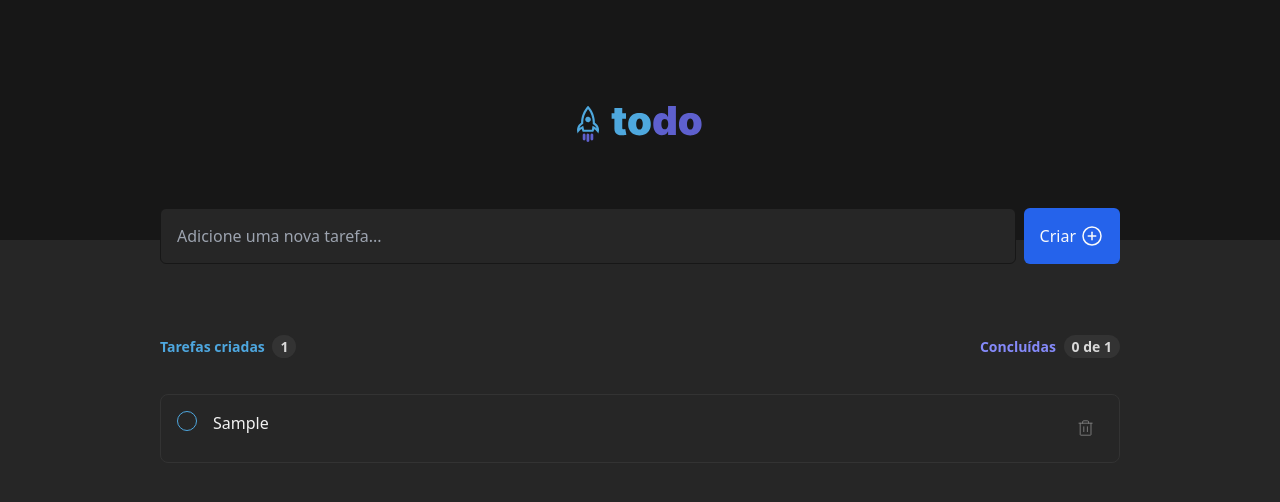
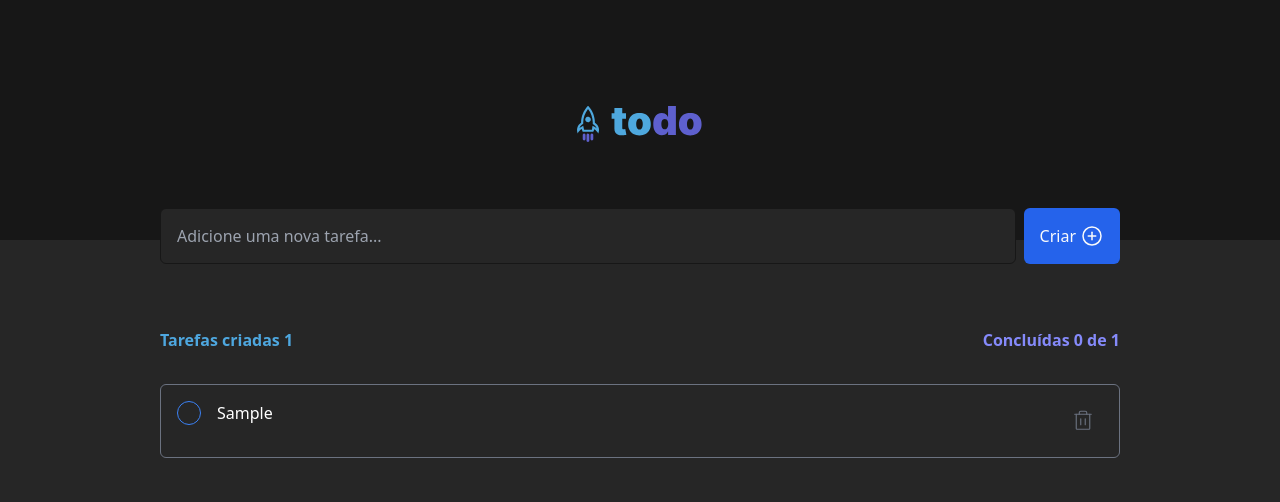
Before and after one commit to manoel-lopes/todo-list-app, a React app: page / in a window 1280 px wide. Both pictures are taken after typing "Sample" into the empty fields and a click on the button "Criar". Shown: the top 502 px of the page. Built offline with nearby package versions, Linux system fonts and the light colour scheme; the HTML template or start-up script is replaced by a standard one.

Commit message:
refact: code

```diff
--- a/src/components/TaskList/index.tsx
+++ b/src/components/TaskList/index.tsx
@@ -3,7 +3,7 @@ import { Check, ClipboardText, Trash } from 'phosphor-react'
 
 import { Task, UpdateTaskListFn } from '../TaskSubmitForm'
 
-import styles from './styles.module.scss'
+import styles from './styles.module.css'
 
 type TaskSubmitFormProps = {
   tasks: Task[]
@@ -55,7 +55,10 @@ export function TaskList({ tasks, setTasks }: TaskSubmitFormProps) {
                   task.isComplete ? styles.btnComplete : styles.btnIncomplete
                 }
               >
-                <Check weight="bold" />
+                <Check
+                  className={`${!task.isComplete && 'opacity-0'}`}
+                  weight="bold"
+                />
               </button>
               <span
                 className={
@@ -66,16 +69,16 @@ export function TaskList({ tasks, setTasks }: TaskSubmitFormProps) {
               </span>
               <button
                 onClick={() => handleTaskDelete(task.id)}
-                className={styles.btnDelete}
+                className={styles.deleteTaskButton}
               >
-                <Trash weight="light" />
+                <Trash className="text-2xl" weight="light" />
               </button>
             </li>
           ))}
         </ul>
       ) : (
-        <div className={styles.emptyList}>
-          <ClipboardText weight="light" />
+        <div className={styles.emptyTaskList}>
+          <ClipboardText className="text-6xl opacity-50" weight="light" />
           <p>
             <strong>Você ainda não tem tarefas cadastradas</strong> <br />
             Crie tarefas e organize seus itens a fazer
--- a/src/components/TaskList/styles.module.css
+++ b/src/components/TaskList/styles.module.css
@@ -1,15 +1,45 @@
+.task {
+  @apply flex justify-between items-start gap-4 p-4 border border-solid border-gray-500 bg-neutral-800 rounded-md ;
+}
+
 .taskCounter {
-  @apply text-gray-300 px-1 py-0.5 ml-1 rounded-full bg-gray-800;
+  @apply text-gray-50 px-1 py-0.5 ml-1 rounded-full bg-zinc-700;
 }
 
 .stats {
-  @apply flex justify-between py-16 px-0 sm:py-24 sm:px-6 lg:px-8 text-sm font-semibold;
+  @apply flex justify-between pt-12 pb-4 px-0 font-semibold;
 }
 
 .stats p:first-child {
   color: hsl(203, 69%, 59%);
 }
 
-.stats p:first-child {
+.stats p:last-child {
   color: hsl(237, 92%, 75%);
 }
+
+.emptyTaskList {
+  @apply flex flex-col items-center pt-16 gap-4 text-gray-500;
+}
+
+.deleteTaskButton {
+  @apply flex justify-center p-2 text-lg text-gray-500 border-none transition duration-150 ease-in-out bg-transparent focus:outline-none hover:text-red-600 hover:bg-neutral-700 rounded-lg;
+}
+
+.taskComplete,
+.taskIncomplete {
+  @apply flex justify-start w-full text-white transition-colors duration-500 ease-out;
+}
+
+.taskComplete {
+  @apply text-gray-500 line-through;
+}
+
+.btnComplete,
+.btnIncomplete {
+  @apply flex justify-center p-1 text-sm border border-solid border-blue-500 rounded-full transition duration-150 ease-in-out;
+}
+
+.btnComplete {
+  @apply text-gray-50 bg-violet-600 border border-solid border-violet-600;
+}
--- a/src/components/TaskList/styles.module.scss
+++ /dev/null
@@ -1,119 +0,0 @@
-.stats {
-  display: flex;
-  justify-content: space-between;
-  padding: 4em 0 1.5em 0;
-  font-size: 87.5%;
-  font-weight: 700;
-
-  span {
-    color: hsl(0, 0%, 85%);
-    padding: 0.125rem 0.5rem;
-    margin-left: 0.25rem;
-    border-radius: 9999px;
-    background-color: hsl(0, 0%, 20%);
-  }
-
-  p:first-child {
-    color: hsl(203, 69%, 59%);
-  }
-
-  p:last-child {
-    color: hsl(237, 92%, 75%);
-  }
-}
-
-.task {
-  display: flex;
-  justify-content: space-between;
-  align-items: flex-start;
-  gap: 1rem;
-  padding: 1rem;
-  border: 1px solid hsl(0, 0%, 20%);
-  border-radius: 0.5rem;
-  background-color: hsl(0, 0%, 15%);
-}
-
-.taskComplete,
-.taskIncomplete {
-  display: flex;
-  justify-content: left;
-  width: 100%;
-  color: hsl(0, 0%, 95%);
-  transition: text-decoration 0.5s ease-out, color 0.5s ease-out;
-}
-
-.taskComplete {
-  color: hsl(0, 0%, 50%);
-  text-decoration: line-through;
-}
-
-.btnComplete,
-.btnIncomplete {
-  display: flex;
-  justify-content: center;
-  padding: 0.125rem;
-  font-size: 87.5%;
-  border: 1px solid hsl(203, 69%, 59%);
-  border-radius: 9999px;
-  background: none;
-  transition: opacity 0.15s, background-color 0.15s, border 0.15s;
-
-  svg {
-    opacity: 0;
-  }
-
-  &:focus-visible,
-  &:hover {
-    opacity: 0.7;
-    background-color: rgba(hsl(203, 69%, 59%), 0.1);
-  }
-}
-
-.btnComplete {
-  color: hsl(0, 0%, 95%);
-  border: 1px solid hsl(239, 53%, 59%);
-  background-color: hsl(239, 53%, 59%);
-
-  svg {
-    opacity: 1;
-  }
-
-  &:focus-visible,
-  &:hover {
-    opacity: 1;
-    background-color: hsl(237, 92%, 75%);
-    border: 1px solid hsl(237, 92%, 75%);
-  }
-}
-
-.btnDelete {
-  display: flex;
-  justify-content: center;
-  padding: 0.5rem;
-  font-size: 120%;
-  color: hsl(0, 0%, 50%);
-  border: none;
-  background: none;
-  transition: background-color 0.15s, border-radius 0.15s;
-
-  &:focus-visible,
-  &:hover {
-    color: hsl(0, 80%, 62%);
-    border-radius: 0.5rem;
-    background-color: hsl(0, 0%, 20%);
-  }
-}
-
-.emptyList {
-  display: flex;
-  flex-direction: column;
-  align-items: center;
-  padding-top: 4em;
-  gap: 1rem;
-  color: hsl(0, 0%, 50%);
-
-  svg {
-    font-size: 350%;
-    opacity: 0.5;
-  }
-}
```
